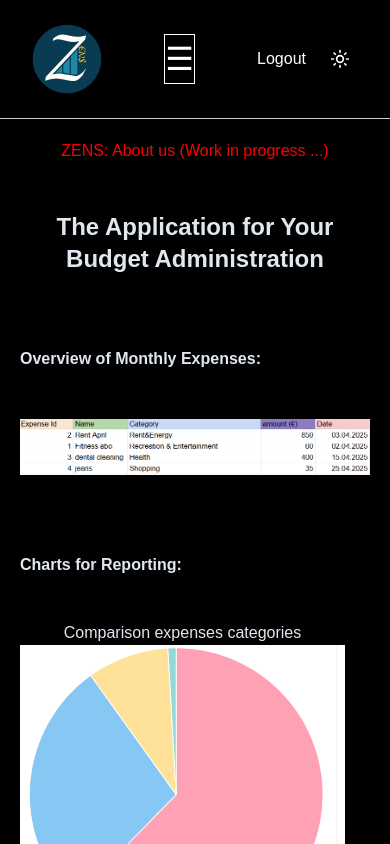
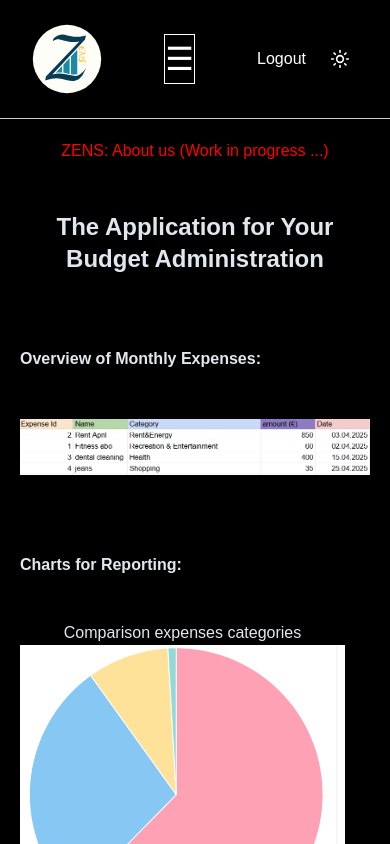
Before and after one commit to Fazsuzsa/Budget_Ausgaben_App, a React (Create React App) app in the folder frontend/: page /about in a window 390 px wide. Both pictures are taken after a click on the button "Toggle theme". Shown: the top 844 px of the page. Built offline with nearby package versions, Linux system fonts and the light colour scheme; no server answers; what chartjs-plugin-datalabels would draw is missing.

Commit message:
Dark logo

```diff
--- a/frontend/src/components/Navbar.js
+++ b/frontend/src/components/Navbar.js
@@ -1,6 +1,7 @@
 import React, { useState } from "react";
 import { Link, useNavigate } from "react-router-dom";
-import logo from "../assets/images/dark_logo.svg";
+import darkLogo from "../assets/images/dark_logo.svg";
+import lightLogo from "../assets/images/light_logo.svg";
 import "../styles/responsive.css";
 import { ModeToggle } from "./ModeToggle";
 
@@ -30,7 +31,8 @@ function Navbar() {
           >
           {/* Logo */}
       <div style={{ flexShrink: 0 }}>
-        <img src={logo} style={{ height: "70px" }} />
+        <img src={lightLogo} className="logo-dark" style={{ height: "70px" }} alt="light logo" />
+        <img src={darkLogo} className="logo-light" style={{ height: "70px" }} alt="dark logo" />
       </div>
       <button className="hamburger" onClick={() => setMenuOpen(!menuOpen)}>
         ☰
--- a/frontend/src/styles/responsive.css
+++ b/frontend/src/styles/responsive.css
@@ -47,14 +47,17 @@
   }
 }
 
-/*Tabellen*/
-@media (max-width: 768px) {
-  .expenses-table tbody tr td:nth-child(3),
-  .expenses-table tbody tr td:nth-child(4) {
-    display: none !important;
-  }
+/*logo*/
+.logo-dark {
+  display: none;
+}
+.logo-light {
+  display: block;
+}
 
-  .incomes-table tbody tr td:nth-child(3) {
-    display: none !important;
-  }
+.dark .logo-dark {
+  display: block;
 }
+.dark .logo-light {
+  display: none;
+}
```
